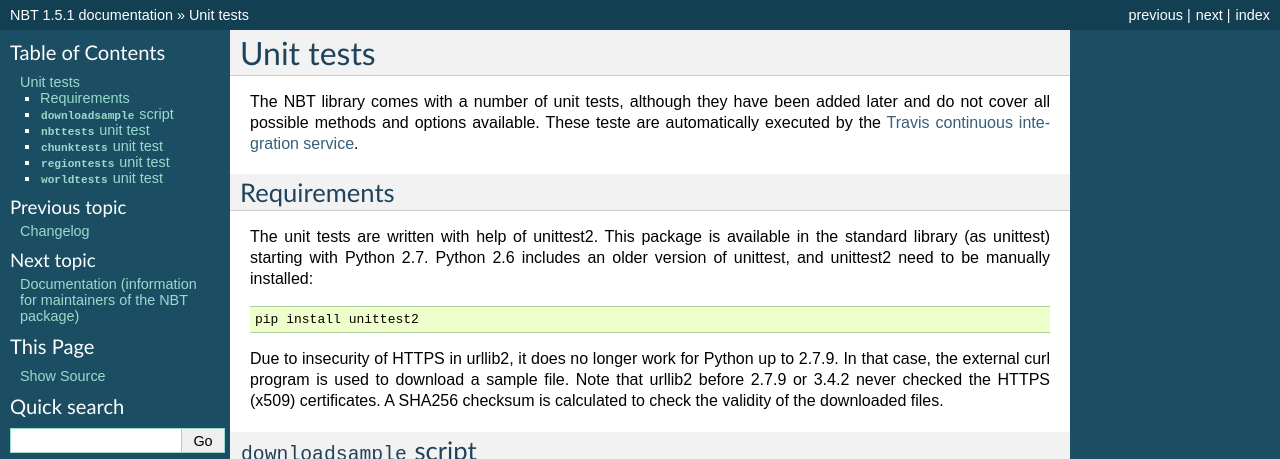
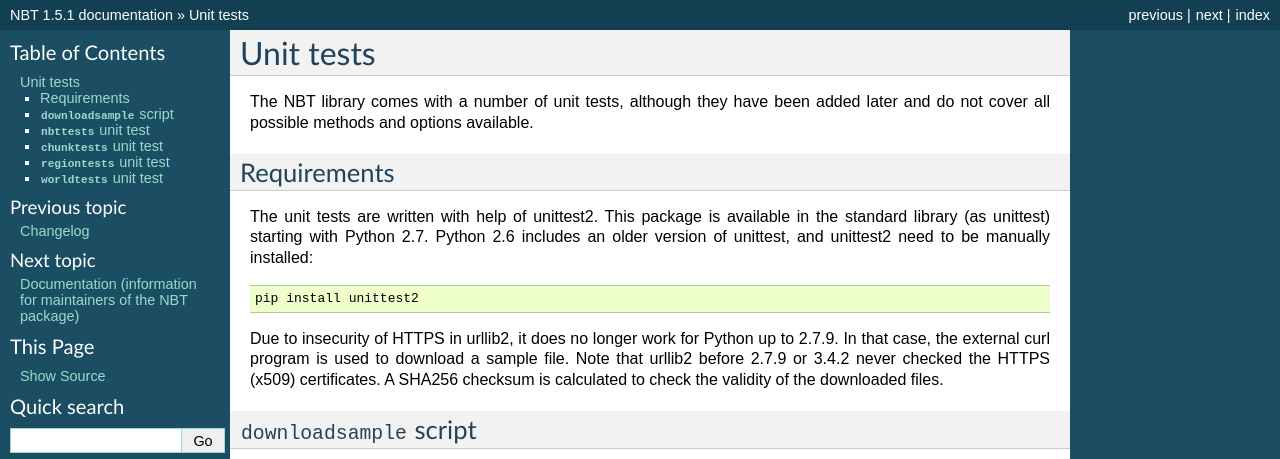
Before and after one commit to twoolie/NBT, a Sphinx documentation site: the page built from doc/tests.rst, in a window 1280 px wide, cut to the strip 0-459 px from the top of the page. Built offline with Sphinx 7.4.7, drawn with Linux system fonts in a browser that asks for light colours.

Commit message:
Remove Travis CI configuration

```diff
--- a/doc/tests.rst
+++ b/doc/tests.rst
@@ -5,8 +5,6 @@ Unit tests
 
 The NBT library comes with a number of unit tests, although they have been
 added later and do not cover all possible methods and options available.
-These teste are automatically executed by the `Travis continuous integration
-service <https://travis-ci.org/>`_.
 
 Requirements
 ------------
```
Also changed, not shown: README.md (+0 -1 lines), .travis.yml (deleted).
